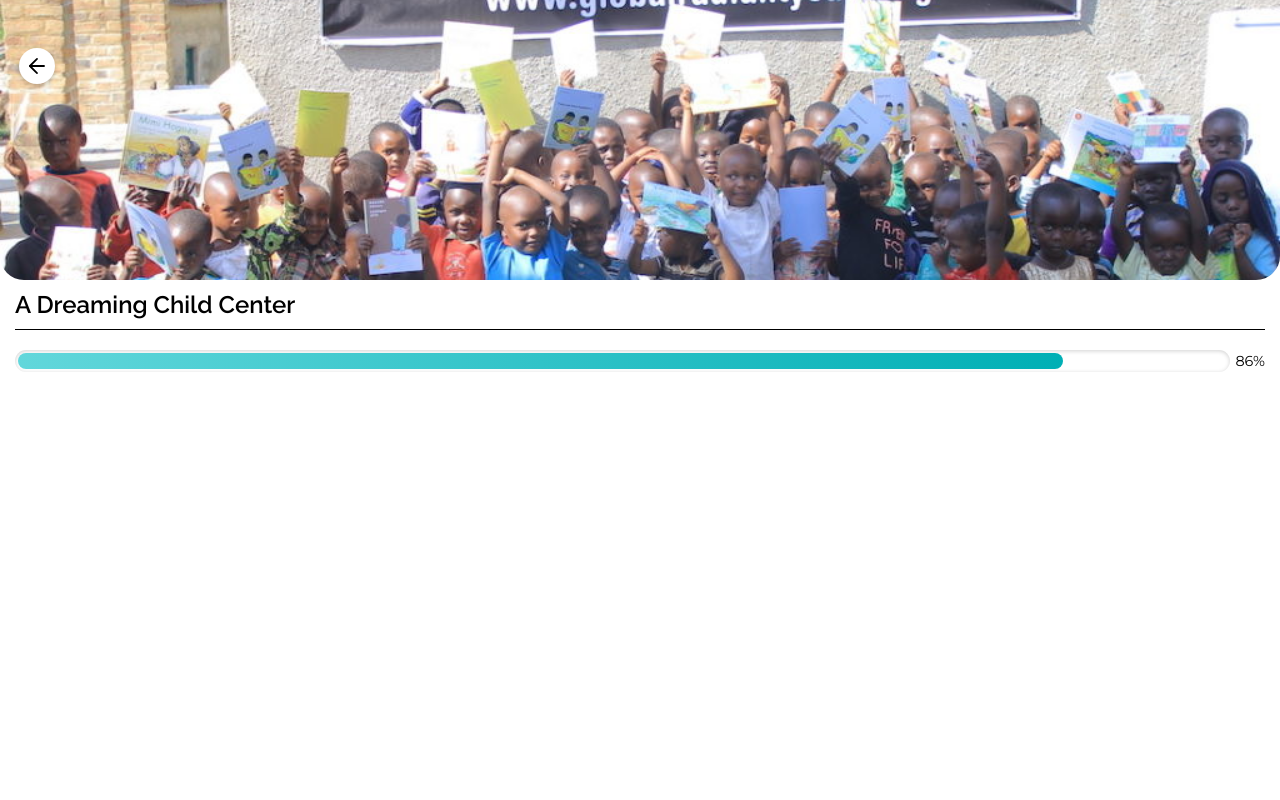
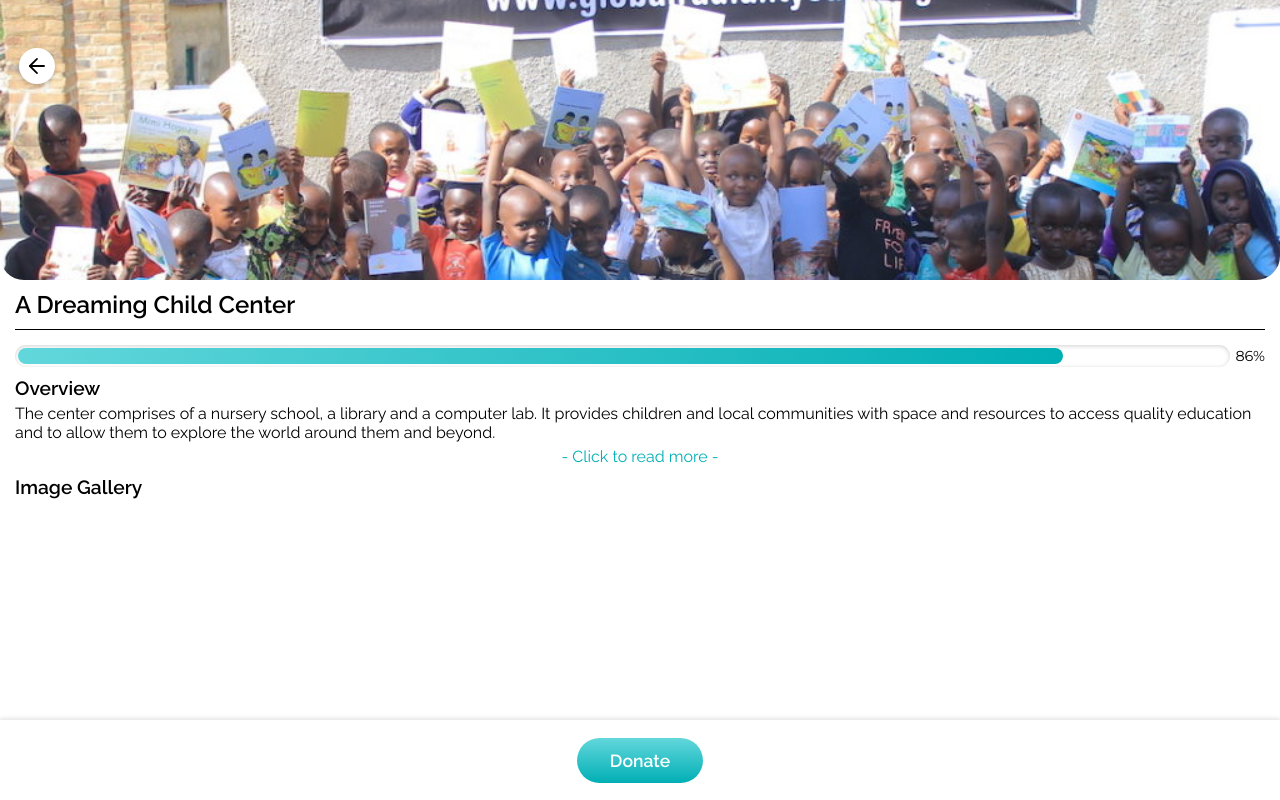
Before and after one commit to DannyPX/gry_application, a Vue app: page /project-details in a window 1280 px wide. Built offline with nearby package versions, Linux system fonts and the light colour scheme.

Commit message:
finished project details apart from image slider

```diff
--- /dev/null
+++ b/src/components/Donation/DonateBar.vue
@@ -0,0 +1,39 @@
+<template>
+  <div id="donatebar">
+    <Button name="Donate" @clicked="toDonate" />
+  </div>
+</template>
+
+<script>
+import Button from "@/components/Universal/Button.vue";
+
+export default {
+  name: "DonateBar",
+  methods: {
+    toDonate() {
+      this.$router.push({
+        name: "/Donate-Money",
+        // TODO: Dynamic title
+        params: { title: "A Dreaming Child Center" }
+      });
+    }
+  },
+  components: {
+    Button
+  }
+};
+</script>
+
+<style scoped>
+#donatebar {
+  position: fixed;
+  display: flex;
+  align-items: center;
+  justify-content: center;
+  width: 100%;
+  height: 10vh;
+  background: #ffffff;
+  bottom: 0;
+  box-shadow: 0px -2px 4px rgba(0, 0, 0, 0.1);
+}
+</style>
--- a/src/components/Home/ProjectCards.vue
+++ b/src/components/Home/ProjectCards.vue
@@ -36,12 +36,14 @@ export default {
         case "See info":
           this.$router.push({
             name: "/Project-Details",
+            // TODO: Dynamic Title
             params: { title: this.title }
           });
           break;
         case "Donate":
           this.$router.push({
             name: "/Donate-Money",
+            // TODO: Dynamic Title
             params: { title: this.title }
           });
           break;
--- a/src/views/ProjectDetails.vue
+++ b/src/views/ProjectDetails.vue
@@ -14,13 +14,24 @@
           </div>
           <span class="percentage">{{ percentage }}%</span>
         </div>
+        <span class="subtitle">Overview</span>
+        <span class="description">
+          The center comprises of a nursery school, a library and a computer
+          lab. It provides children and local communities with space and
+          resources to access quality education and to allow them to explore the
+          world around them and beyond.
+        </span>
+        <span class="more">- Click to read more -</span>
+        <span class="subtitle last">Image Gallery</span>
       </div>
     </div>
+    <DonateBar />
   </div>
 </template>
 
 <script>
 import Topbar from "@/components/Universal/Topbar.vue";
+import DonateBar from "@/components/Donation/DonateBar.vue";
 
 export default {
   name: "ProjectDetails",
@@ -32,7 +43,8 @@ export default {
     };
   },
   components: {
-    Topbar
+    Topbar,
+    DonateBar
   }
 };
 </script>
@@ -74,7 +86,7 @@ span {
   display: flex;
   flex-flow: row nowrap;
   justify-content: space-between;
-  margin-top: 20px;
+  margin-top: 15px;
 }
 
 .bar {
@@ -103,4 +115,20 @@ span {
   font-weight: 400;
   line-height: 22px;
 }
+
+.subtitle {
+  font-size: 1.2rem;
+  font-weight: 600;
+  margin: 10px 0 5px 0;
+}
+
+.more {
+  margin-top: 5px;
+  text-align: center;
+  color: #00afb5;
+}
+
+.last {
+  margin-bottom: 20vh;
+}
 </style>
```
